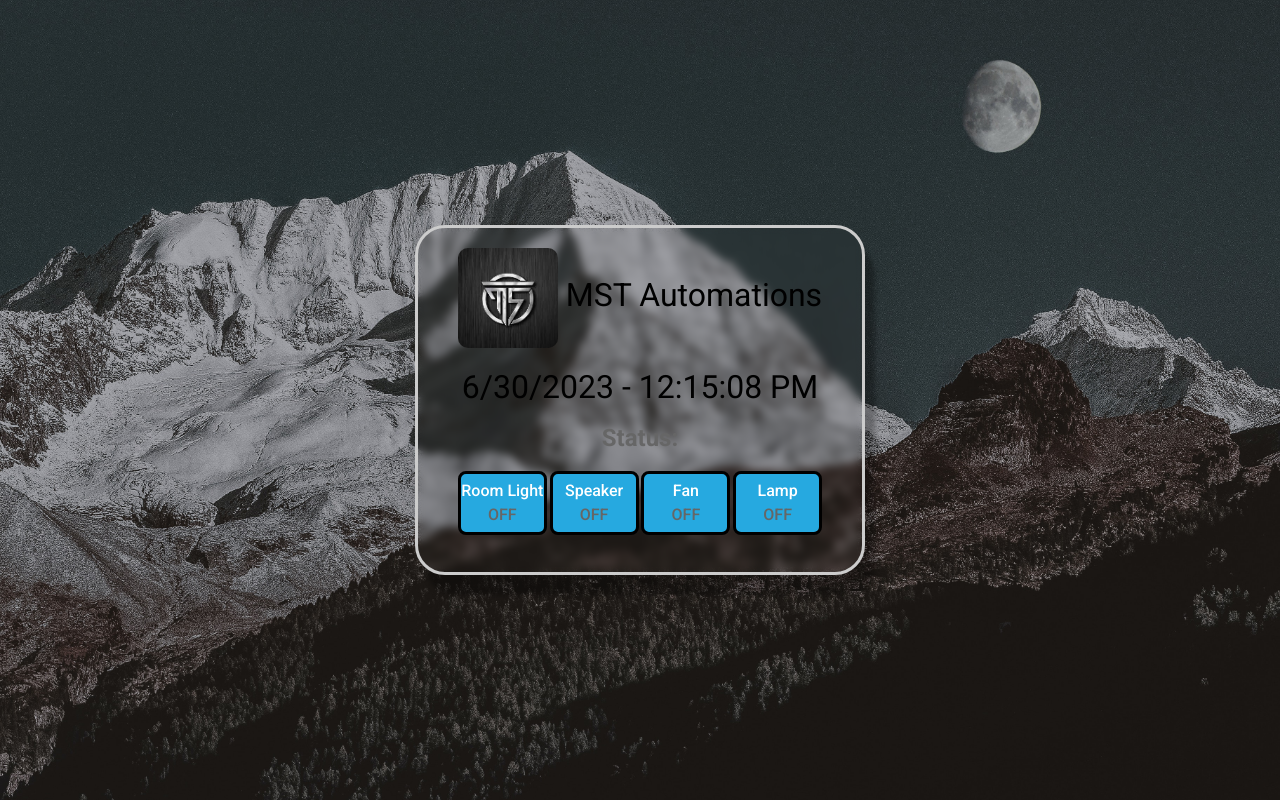
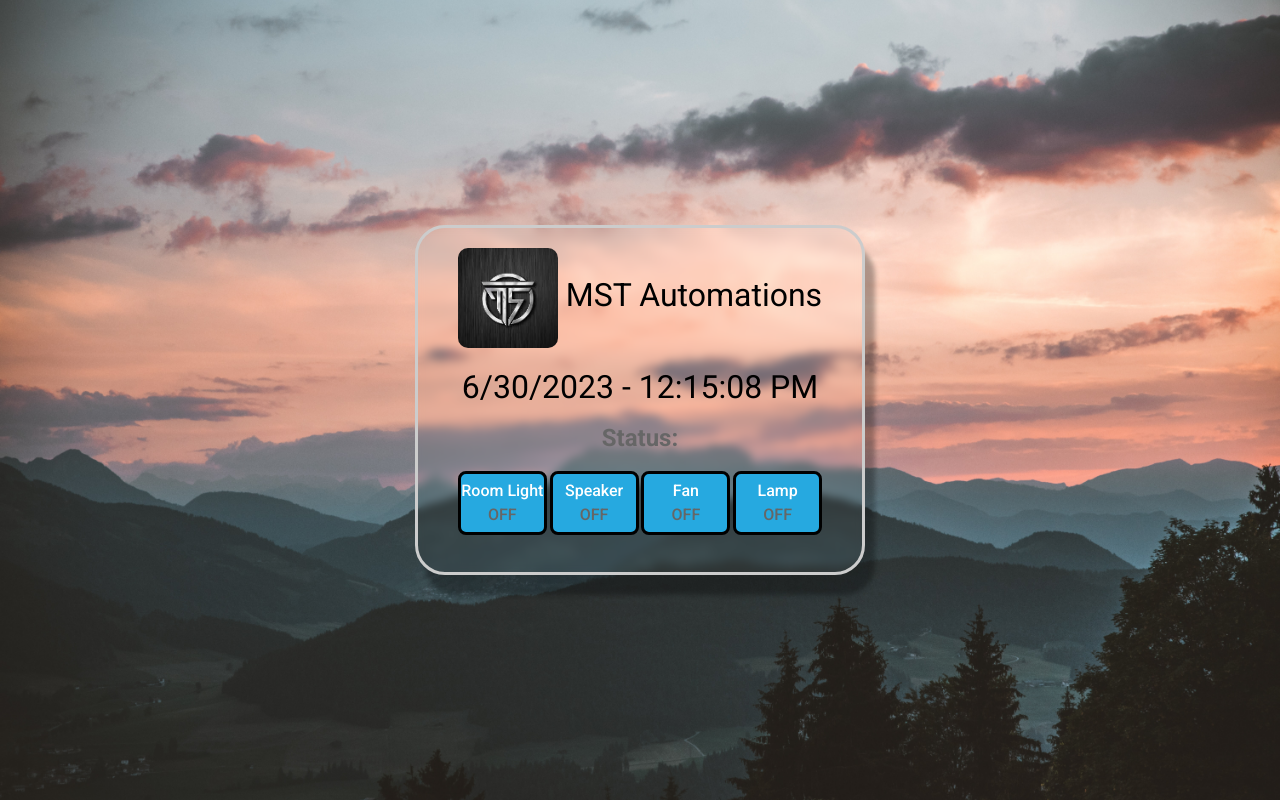
Before and after one commit to dhimanparas20/DEPRECIATED_Room-Automation-site, a Flask app: template templates/home.html in a window 1280 px wide. Run offline with Flask 2, Linux system fonts and the light colour scheme; the template is opened without the code that fills it, so the values that code supplies are empty; some libraries are stand-ins or nearby versions.

Commit message:
Update base.css

```diff
--- a/static/css/base.css
+++ b/static/css/base.css
@@ -1,5 +1,5 @@
 body {
-  background-image: url('/static/wall.jpg');
+  background-image: url('/static/wall1.jpg');
   background-position: center;
   background-size: cover;
   }
```
